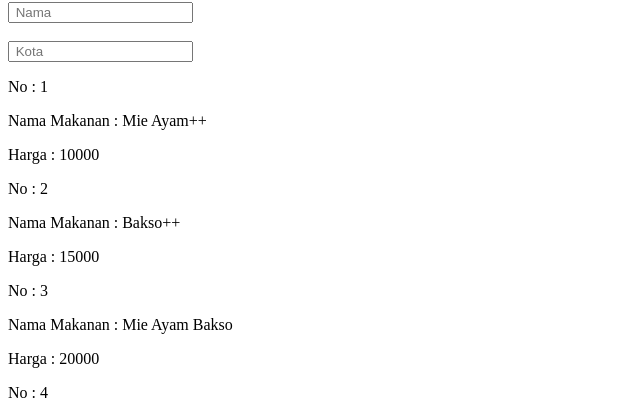
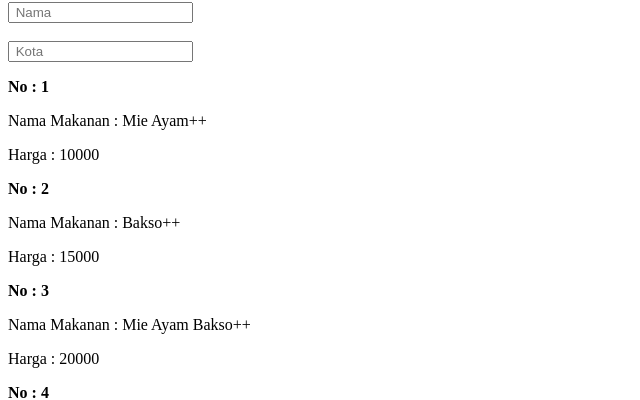
Before and after one commit to riomulya/belajar-react, a React (Create React App) app in the folder hello-react/: page / in a window 1280 px wide. Shown: the part 400-800 px from the top of the page, without its empty margins (0-640 px from the left). Built offline with nearby package versions, Linux system fonts and the light colour scheme.

Commit message:
Lists dan keys dari external file dengan tipe data const

```diff
--- /dev/null
+++ b/hello-react/src/Lib/Food.js
@@ -0,0 +1,20 @@
+const menuMakanan = [
+  {
+    nama: "Mie Ayam++",
+    harga: 10000,
+  },
+  {
+    nama: "Bakso++",
+    harga: 15000,
+  },
+  {
+    nama: "Mie Ayam Bakso++",
+    harga: 20000,
+  },
+  {
+    nama: "Soto++",
+    harga: 10000,
+  },
+];
+
+export default menuMakanan;
--- a/hello-react/src/component/Main.js
+++ b/hello-react/src/component/Main.js
@@ -1,22 +1,5 @@
 import React, { Component } from "react";
-const menuMakanan = [
-  {
-    nama: "Mie Ayam++",
-    harga: 10000,
-  },
-  {
-    nama: "Bakso++",
-    harga: 15000,
-  },
-  {
-    nama: "Mie Ayam Bakso",
-    harga: 20000,
-  },
-  {
-    nama: "Soto",
-    harga: 10000,
-  },
-];
+import menuMakanan from "../Lib/Food";
 class Main extends Component {
   constructor(props) {
     super(props);
@@ -70,7 +53,9 @@ class Main extends Component {
           console.log(value);
           return (
             <div key={index}>
-              <p>No : {index + 1}</p>
+              <p>
+                <strong>No : {index + 1}</strong>
+              </p>
               <p>Nama Makanan : {value.nama}</p>
               <p>Harga : {value.harga}</p>
             </div>
```
